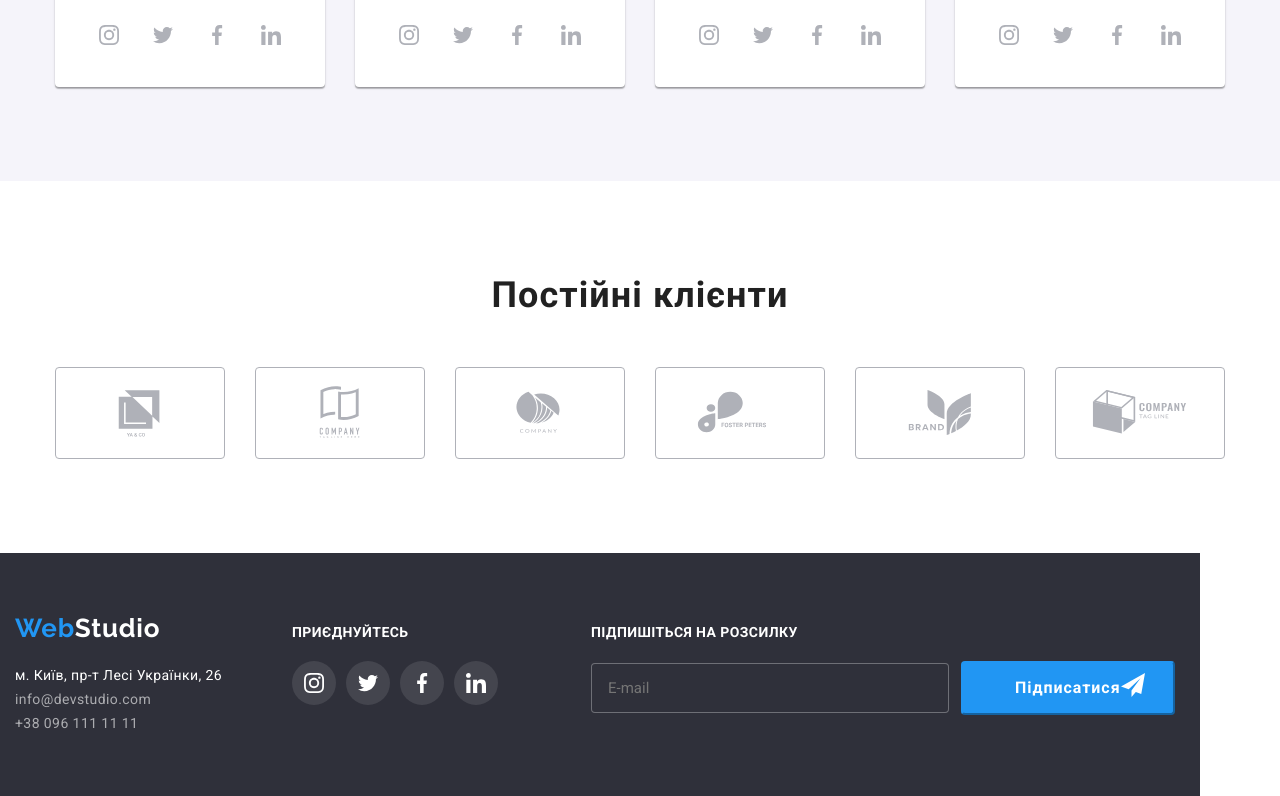
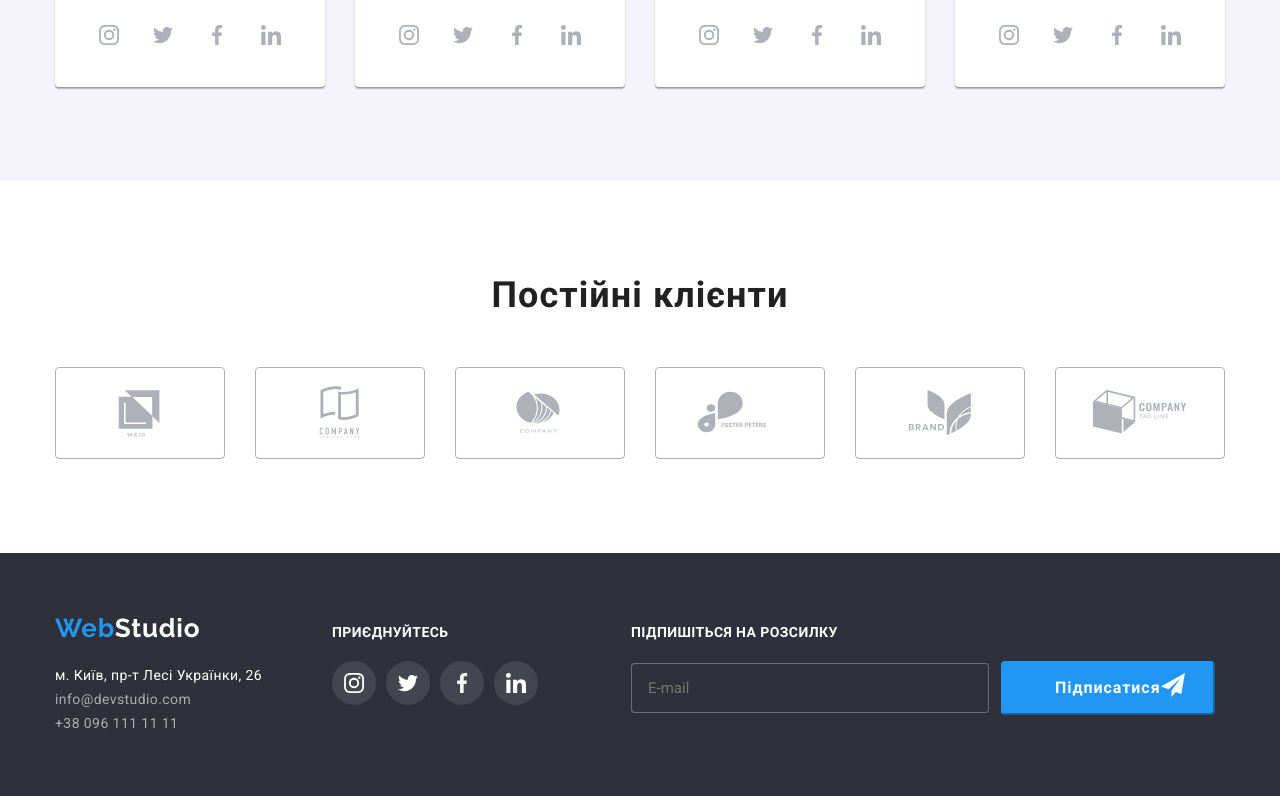
Before and after one commit to MartaSheterliak/goit-markup-hw-07, a plain HTML site: page index.html in a window 1280 px wide. Shown: the part 2127-2923 px from the top of the page. Drawn offline with nearby package versions, Linux system fonts and the light colour scheme.

Commit message:
Виправила футер

```diff
--- a/sass/components/_footer.scss
+++ b/sass/components/_footer.scss
@@ -3,8 +3,7 @@
     padding-top: 60px;
     padding-bottom: 60px;
     display: flex;
-    gap: 70px;
-    position: absolute;
+    /*gap: 70px;*/
   }
 
   .footer-container {
```
Also changed, not shown: CSS/main.css, CSS/main.min.css, 2 other files.
